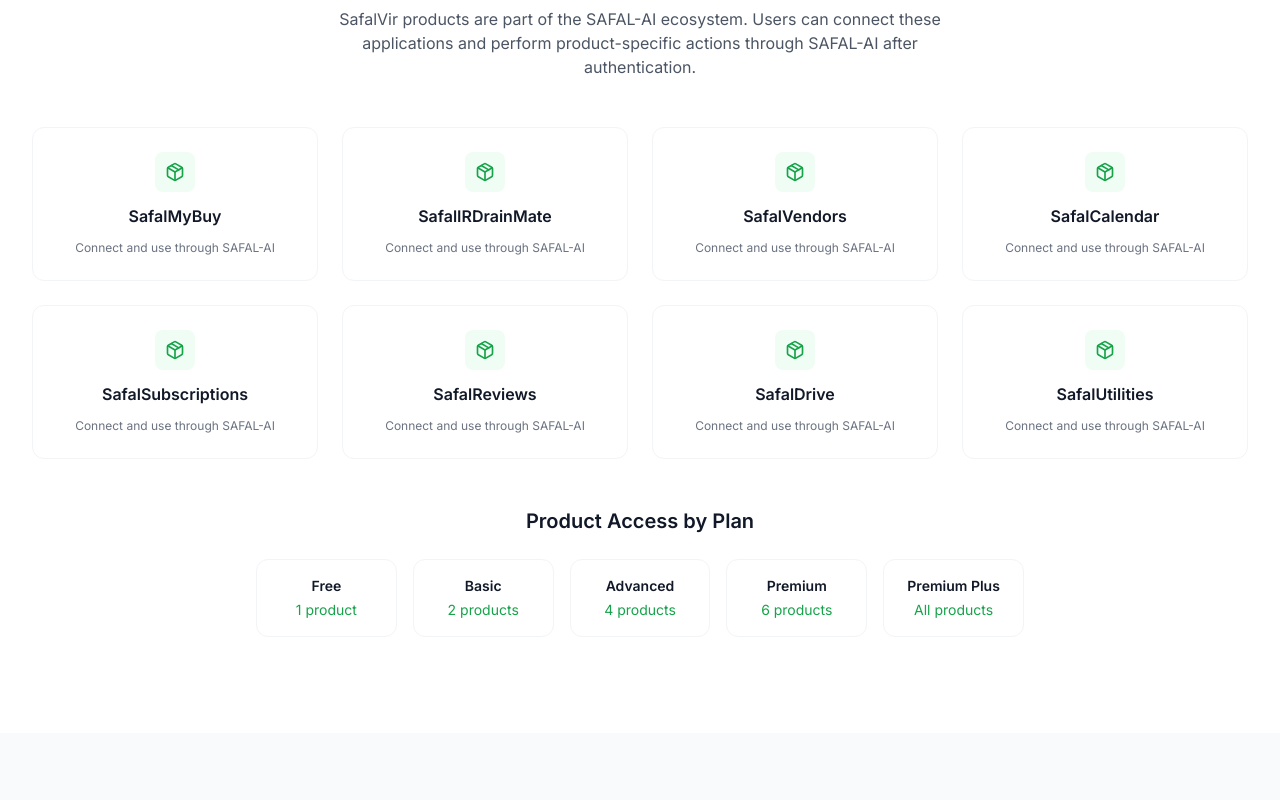
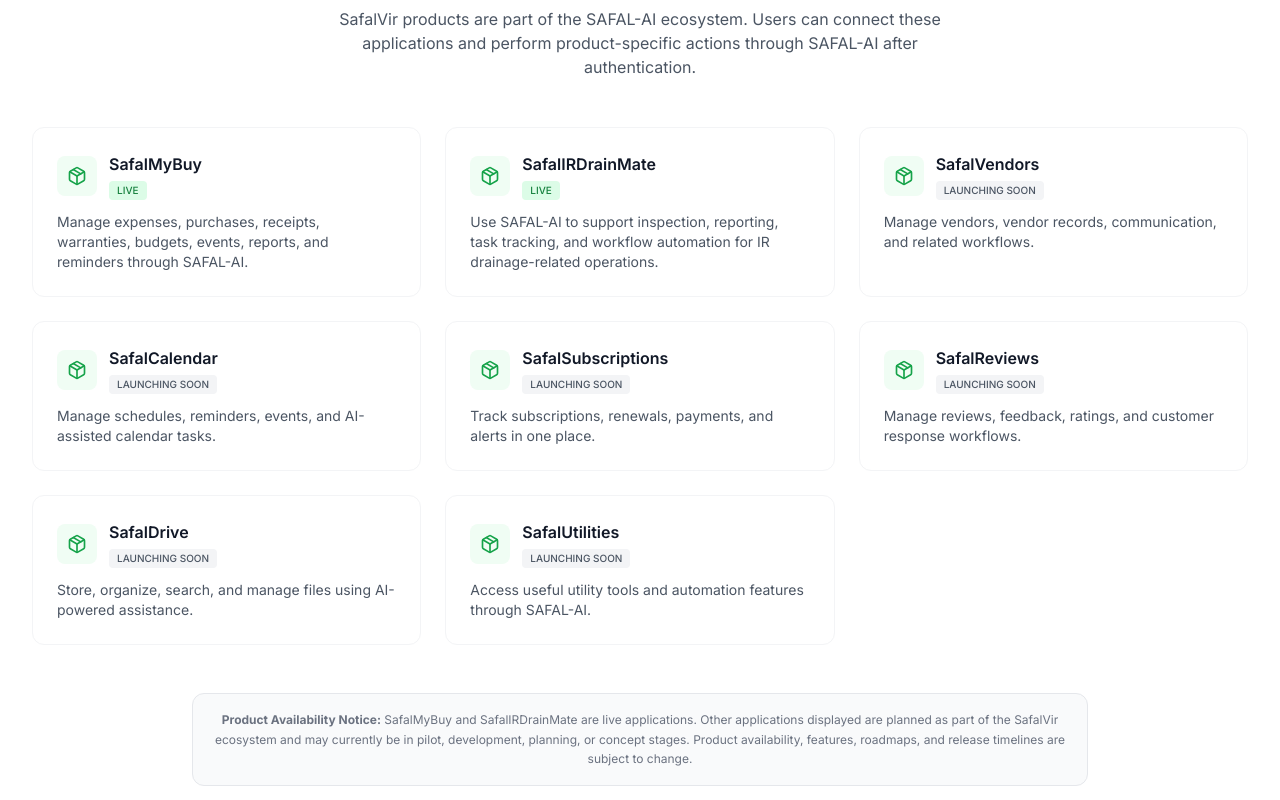
Before and after one commit to Tirth11/SafalAI, a Next.js app in the folder frontend/: page / in a window 1280 px wide. Shown: the part 3120-3920 px from the top of the page. Built offline with nearby package versions, Linux system fonts and the light colour scheme.

Commit message:
feat: add product status and availability notice to landing page and chat sections

```diff
--- a/frontend/src/app/chat/page.tsx
+++ b/frontend/src/app/chat/page.tsx
@@ -14,15 +14,15 @@ import {
 import type { SafalProductId } from "@/types";
 import { CheckCircle, RotateCcw } from "lucide-react";
 
-const productCatalogue: Record<SafalProductId, { name: string }> = {
-  safalmybuy: { name: "SafalMyBuy" },
-  safalirdrainmate: { name: "SafalIRDrainMate" },
-  safalvendors: { name: "SafalVendors" },
-  safalcalendar: { name: "SafalCalendar" },
-  safalsubscriptions: { name: "SafalSubscriptions" },
-  safalreviews: { name: "SafalReviews" },
-  safaldrive: { name: "SafalDrive" },
-  safalutilities: { name: "SafalUtilities" },
+const productCatalogue: Record<SafalProductId, { name: string; status: "Live" | "Launching Soon" }> = {
+  safalmybuy: { name: "SafalMyBuy", status: "Live" },
+  safalirdrainmate: { name: "SafalIRDrainMate", status: "Live" },
+  safalvendors: { name: "SafalVendors", status: "Launching Soon" },
+  safalcalendar: { name: "SafalCalendar", status: "Launching Soon" },
+  safalsubscriptions: { name: "SafalSubscriptions", status: "Launching Soon" },
+  safalreviews: { name: "SafalReviews", status: "Launching Soon" },
+  safaldrive: { name: "SafalDrive", status: "Launching Soon" },
+  safalutilities: { name: "SafalUtilities", status: "Launching Soon" },
 };
 
 function isSafalProductId(value: string | null): value is SafalProductId {
@@ -58,6 +58,7 @@ function ChatPageInner() {
   }, [isCustom, productParam]);
 
   const productName = productId ? productCatalogue[productId].name : "Custom";
+  const productStatus = productId ? productCatalogue[productId].status : "Live";
   const isProductConnected = productId
     ? !!connections[productId]?.connected
     : false;
@@ -138,6 +139,7 @@ function ChatPageInner() {
             productName={productName}
             onConnect={handleConnect}
             isConnecting={isConnecting}
+            status={productStatus}
           />
         )}
       </div>
--- a/frontend/src/app/page.tsx
+++ b/frontend/src/app/page.tsx
@@ -121,16 +121,16 @@ export default function LandingPage() {
     { name: "API-based AI tools", color: "bg-indigo-500", desc: "Tools integrated via API" },
   ];
 
-  // SafalVir products (SAI-LP-009) - show product names only
+  // SafalVir products (SAI-LP-009)
   const products = [
-    { name: "SafalMyBuy", text: "Connect and use through SAFAL-AI" },
-    { name: "SafalIRDrainMate", text: "Connect and use through SAFAL-AI" },
-    { name: "SafalVendors", text: "Connect and use through SAFAL-AI" },
-    { name: "SafalCalendar", text: "Connect and use through SAFAL-AI" },
-    { name: "SafalSubscriptions", text: "Connect and use through SAFAL-AI" },
-    { name: "SafalReviews", text: "Connect and use through SAFAL-AI" },
-    { name: "SafalDrive", text: "Connect and use through SAFAL-AI" },
-    { name: "SafalUtilities", text: "Connect and use through SAFAL-AI" },
+    { name: "SafalMyBuy", status: "Live", text: "Manage expenses, purchases, receipts, warranties, budgets, events, reports, and reminders through SAFAL-AI." },
+    { name: "SafalIRDrainMate", status: "Live", text: "Use SAFAL-AI to support inspection, reporting, task tracking, and workflow automation for IR drainage-related operations." },
+    { name: "SafalVendors", status: "Launching Soon", text: "Manage vendors, vendor records, communication, and related workflows." },
+    { name: "SafalCalendar", status: "Launching Soon", text: "Manage schedules, reminders, events, and AI-assisted calendar tasks." },
+    { name: "SafalSubscriptions", status: "Launching Soon", text: "Track subscriptions, renewals, payments, and alerts in one place." },
+    { name: "SafalReviews", status: "Launching Soon", text: "Manage reviews, feedback, ratings, and customer response workflows." },
+    { name: "SafalDrive", status: "Launching Soon", text: "Store, organize, search, and manage files using AI-powered assistance." },
+    { name: "SafalUtilities", status: "Launching Soon", text: "Access useful utility tools and automation features through SAFAL-AI." },
   ];
 
   // How it works (SAI-LP-011)
@@ -721,19 +721,32 @@ export default function LandingPage() {
               SafalVir products are part of the SAFAL-AI ecosystem. Users can connect these applications and perform product-specific actions through SAFAL-AI after authentication.
             </p>
           </div>
-          <div className="grid grid-cols-2 sm:grid-cols-3 lg:grid-cols-4 gap-6 mb-12">
+          <div className="grid sm:grid-cols-2 lg:grid-cols-3 gap-6 mb-12">
             {products.map((product) => (
               <div
                 key={product.name}
-                className="bg-white border border-gray-100 rounded-xl p-6 flex flex-col items-center text-center gap-3 hover:shadow-lg transition-all"
+                className="bg-white border border-gray-100 rounded-xl p-6 flex flex-col items-start gap-3 hover:shadow-lg transition-all"
               >
-                <div className="w-10 h-10 rounded-lg bg-green-50 flex items-center justify-center flex-shrink-0">
-                  <Package size={20} className="text-green-600" />
+                <div className="flex items-center gap-3 w-full">
+                  <div className="w-10 h-10 rounded-lg bg-green-50 flex items-center justify-center flex-shrink-0">
+                    <Package size={20} className="text-green-600" />
+                  </div>
+                  <div className="flex-1 min-w-0">
+                    <h3 className="font-semibold truncate">{product.name}</h3>
+                    <span className={`inline-block px-2 py-0.5 rounded text-[10px] font-medium uppercase mt-0.5 ${product.status === 'Live' ? 'bg-green-100 text-green-700' : 'bg-gray-100 text-gray-600'}`}>
+                      {product.status}
+                    </span>
+                  </div>
                 </div>
-                <h3 className="font-semibold">{product.name}</h3>
-                <p className="text-xs text-gray-500">{product.text}</p>
+                <p className="text-sm text-gray-600 text-left">{product.text}</p>
               </div>
             ))}
+          </div>
+
+          <div className="max-w-4xl mx-auto bg-gray-50 border border-gray-200 rounded-xl p-4 mb-12">
+            <p className="text-xs text-gray-500 leading-relaxed text-center">
+              <strong>Product Availability Notice:</strong> SafalMyBuy and SafalIRDrainMate are live applications. Other applications displayed are planned as part of the SafalVir ecosystem and may currently be in pilot, development, planning, or concept stages. Product availability, features, roadmaps, and release timelines are subject to change.
+            </p>
           </div>
 
           {/* Product access by plan (SAI-LP-010) */}
--- a/frontend/src/components/chat/ProductConnect.tsx
+++ b/frontend/src/components/chat/ProductConnect.tsx
@@ -14,6 +14,7 @@ interface ProductConnectProps {
   description?: string;
   onConnect: () => void;
   isConnecting?: boolean;
+  status?: "Live" | "Launching Soon";
 }
 
 export function ProductConnect({
@@ -21,6 +22,7 @@ export function ProductConnect({
   description,
   onConnect,
   isConnecting = false,
+  status = "Live",
 }: ProductConnectProps) {
   return (
     <div className="flex flex-col items-center justify-center h-full px-4 py-12 animate-fade-in">
@@ -28,9 +30,15 @@ export function ProductConnect({
         <Package className="w-8 h-8 text-green-600" />
       </div>
 
-      <h2 className="text-xl font-semibold text-gray-900 mb-2 text-center">
-        Connect your {productName} account
-      </h2>
+      <div className="flex items-center gap-2 mb-2">
+        <h2 className="text-xl font-semibold text-gray-900 text-center">
+          Connect your {productName} account
+        </h2>
+        <span className={`px-2 py-0.5 rounded text-[10px] font-medium uppercase ${status === 'Live' ? 'bg-green-100 text-green-700' : 'bg-gray-100 text-gray-600'}`}>
+          {status}
+        </span>
+      </div>
+
       <p className="text-sm text-gray-500 text-center max-w-sm mb-6">
         {description ||
           `Please login with ${productName} to connect this product. After authorization, Safal-AI can securely access your ${productName} data.`}
@@ -40,11 +48,12 @@ export function ProductConnect({
         onClick={onConnect}
         size="lg"
         isLoading={isConnecting}
+        disabled={status === "Launching Soon"}
         className="my-4"
       >
         <Package className="w-4 h-4 mr-2" />
-        Login with {productName}
-        <ExternalLink className="w-4 h-4 ml-2" />
+        {status === "Launching Soon" ? "Coming Soon" : `Login with ${productName}`}
+        {status === "Live" && <ExternalLink className="w-4 h-4 ml-2" />}
       </Button>
 
       <div className="max-w-sm space-y-3 mt-2">
--- a/frontend/src/components/layout/Sidebar.tsx
+++ b/frontend/src/components/layout/Sidebar.tsx
@@ -20,15 +20,15 @@ import {
 } from "@/lib/store";
 import type { SafalProductId } from "@/types";
 
-const allProducts: { id: SafalProductId; name: string }[] = [
-  { id: "safalmybuy", name: "SafalMyBuy" },
-  { id: "safalirdrainmate", name: "SafalIRDrainMate" },
-  { id: "safalvendors", name: "SafalVendors" },
-  { id: "safalcalendar", name: "SafalCalendar" },
-  { id: "safalsubscriptions", name: "SafalSubscriptions" },
-  { id: "safalreviews", name: "SafalReviews" },
-  { id: "safaldrive", name: "SafalDrive" },
-  { id: "safalutilities", name: "SafalUtilities" },
+const allProducts: { id: SafalProductId; name: string; status: "Live" | "Launching Soon" }[] = [
+  { id: "safalmybuy", name: "SafalMyBuy", status: "Live" },
+  { id: "safalirdrainmate", name: "SafalIRDrainMate", status: "Live" },
+  { id: "safalvendors", name: "SafalVendors", status: "Launching Soon" },
+  { id: "safalcalendar", name: "SafalCalendar", status: "Launching Soon" },
+  { id: "safalsubscriptions", name: "SafalSubscriptions", status: "Launching Soon" },
+  { id: "safalreviews", name: "SafalReviews", status: "Launching Soon" },
+  { id: "safaldrive", name: "SafalDrive", status: "Launching Soon" },
+  { id: "safalutilities", name: "SafalUtilities", status: "Launching Soon" },
 ];
 
 interface SidebarProps {
@@ -168,9 +168,16 @@ export function Sidebar({ activeKey = "", onNavigate }: SidebarProps) {
                   <Circle className="w-4 h-4 text-gray-300 flex-shrink-0" />
                 )}
                 {sidebarOpen && (
-                  <span className="flex-1 text-left truncate text-xs">
-                    {p.name}
-                  </span>
+                  <div className="flex-1 flex items-center justify-between min-w-0">
+                    <span className="text-left truncate text-xs">
+                      {p.name}
+                    </span>
+                    {p.status === "Launching Soon" && (
+                      <span className="text-[8px] uppercase tracking-wide px-1.5 py-0.5 rounded bg-gray-100 text-gray-500 whitespace-nowrap ml-2">
+                        Soon
+                      </span>
+                    )}
+                  </div>
                 )}
               </button>
             );
```
